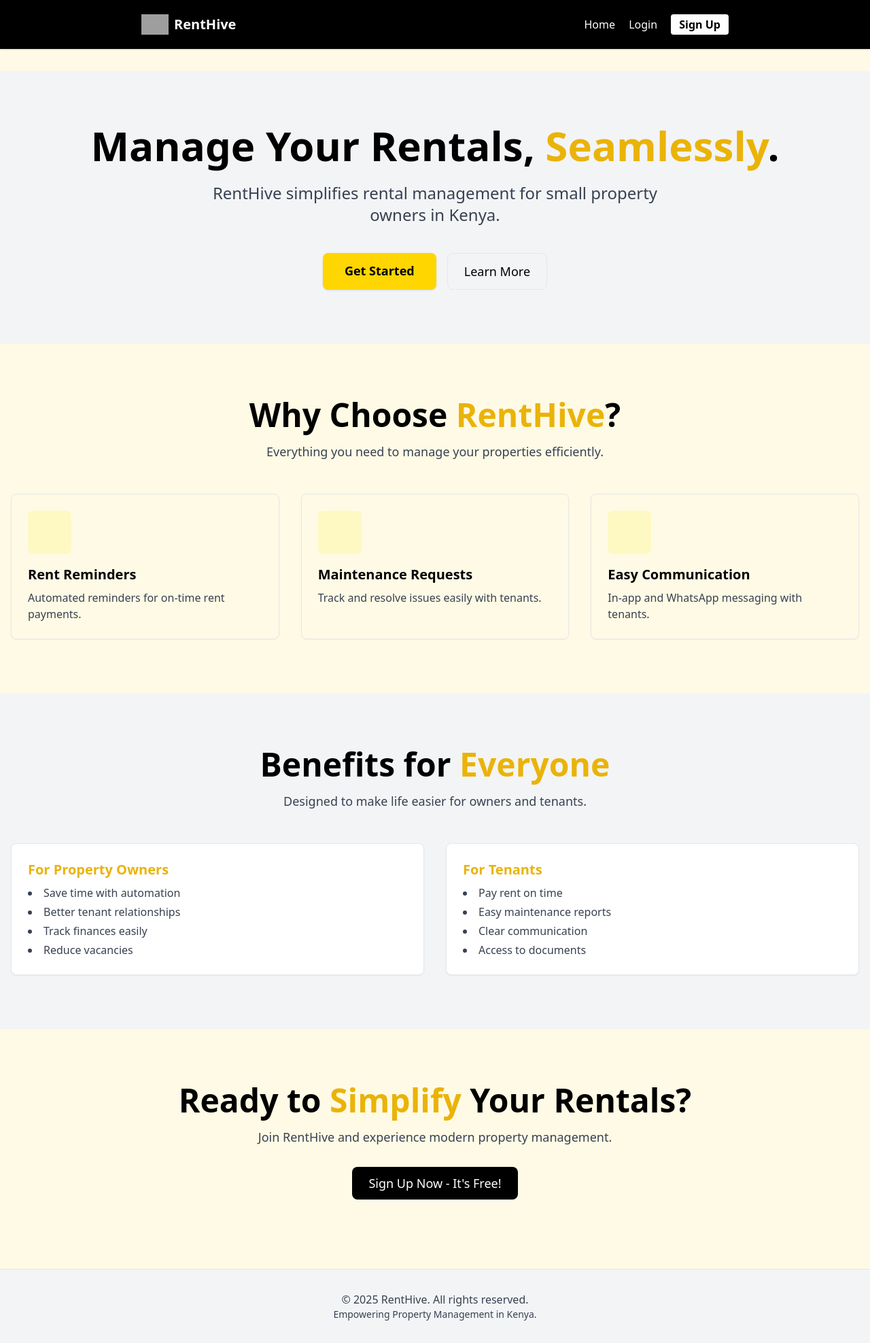
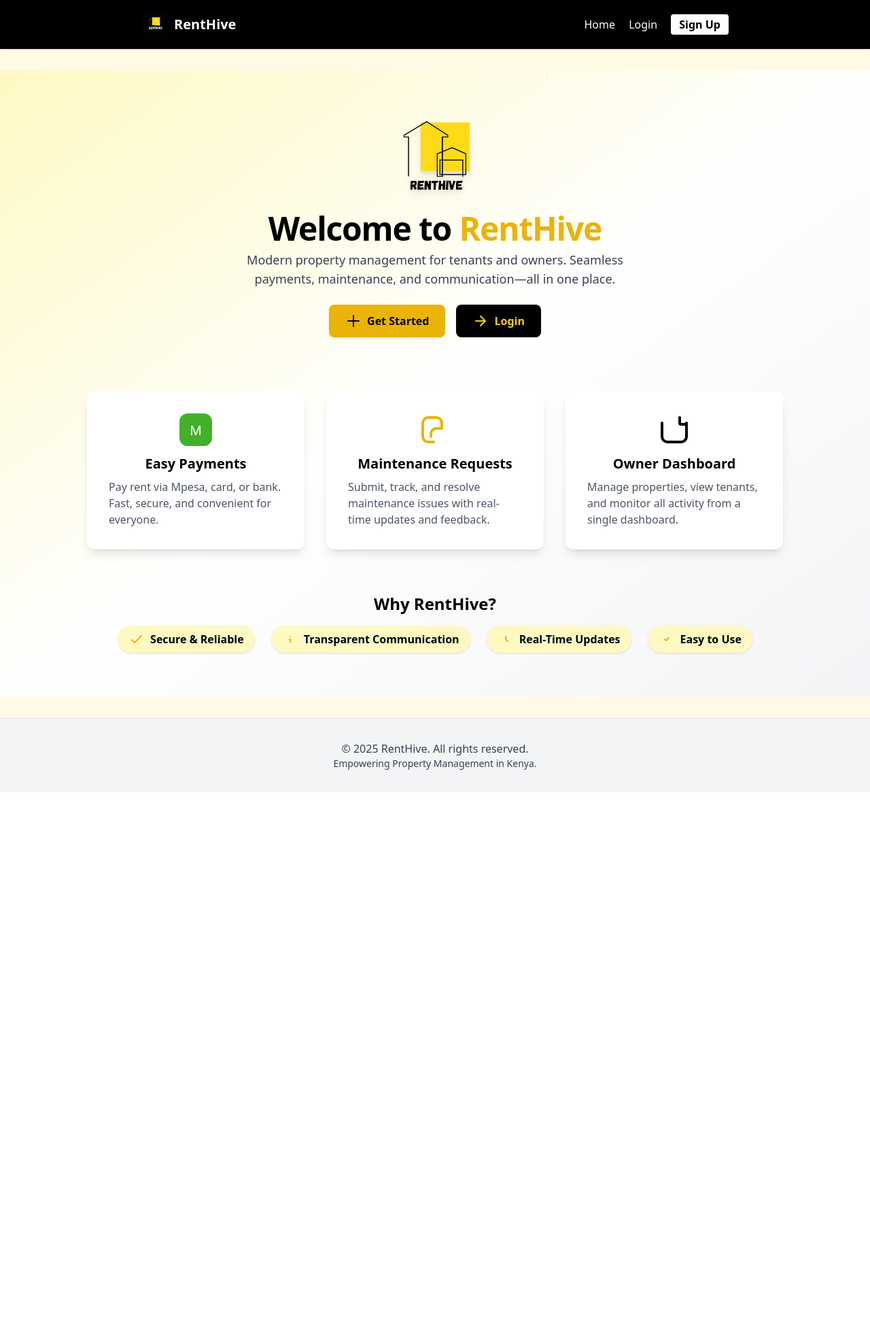
Before and after one commit to VictorMundia/RentHiveDev, a Django app: page / in a window 1280 px wide. Shown: the whole page at 68% size. After the commit the page ends 1132 px from the top, so only its background shows below. Run offline with Django 5.2, Linux system fonts and the light colour scheme; some libraries are stand-ins or nearby versions; grey boxes are pictures that could not be loaded.

Commit message:
Landing page and Icon

```diff
--- a/renthive/templates/landing.html
+++ b/renthive/templates/landing.html
@@ -31,7 +31,7 @@
     <nav class="bg-black shadow mb-8">
       <div class="max-w-4xl mx-auto px-4 py-4 flex items-center justify-between">
         <a href="/" class="flex items-center space-x-2">
-          <img src="{% static 'img/logo.png' %}" alt="RentHive Logo" class="h-10 w-10 object-contain" />
+          <img src="{% static 'img/RENTHIVE.png' %}" alt="RentHive Logo" class="h-10 w-10 object-contain" />
           <span class="text-xl font-bold text-white">RentHive</span>
         </a>
         <div class="space-x-4">
@@ -43,104 +43,61 @@
     </nav>
 
     <!-- Hero Section -->
-    <section class="py-20 text-center bg-gray-100">
-      <div class="container mx-auto px-4">
-        <h1 class="text-4xl font-bold sm:text-5xl md:text-6xl">
-          Manage Your Rentals, <span class="text-yellow-500">Seamlessly</span>.
-        </h1>
-        <p class="mt-6 max-w-2xl mx-auto text-lg text-gray-700 sm:text-xl md:text-2xl">
-          RentHive simplifies rental management for small property owners in Kenya.
-        </p>
-        <div class="mt-10 flex justify-center gap-4">
-          <a href="/users/register/" class="bg-primary text-black font-bold px-8 py-3 rounded-lg shadow hover:bg-black hover:text-primary transition text-lg">Get Started</a>
-          <a href="#features" class="px-6 py-3 border rounded-lg text-lg">Learn More</a>
+    <div class="min-h-[80vh] flex flex-col justify-center items-center bg-gradient-to-br from-yellow-100 via-white to-gray-100 py-16">
+      <div class="text-center mb-10">
+        <img src="{% static 'img/renthivebg2.png' %}" alt="RentHive Logo" class="mx-auto h-32 w-32 mb-4 drop-shadow-lg" />
+        <h1 class="text-5xl font-extrabold text-black mb-2 tracking-tight">Welcome to <span class="text-yellow-500">RentHive</span></h1>
+        <p class="text-lg text-gray-700 max-w-xl mx-auto mb-6">Modern property management for tenants and owners. Seamless payments, maintenance, and communication—all in one place.</p>
+        <div class="flex flex-wrap justify-center gap-4 mt-6">
+          <a href="{% url 'users:register' %}" class="bg-yellow-500 text-black px-6 py-3 rounded-lg font-bold shadow hover:bg-yellow-600 transition flex items-center gap-2">
+            <svg class="w-6 h-6" fill="none" stroke="currentColor" stroke-width="2" viewBox="0 0 24 24"><path stroke-linecap="round" stroke-linejoin="round" d="M12 4v16m8-8H4"/></svg>
+            Get Started
+          </a>
+          <a href="{% url 'login' %}" class="bg-black text-yellow-400 px-6 py-3 rounded-lg font-bold shadow hover:bg-gray-900 transition flex items-center gap-2">
+            <svg class="w-6 h-6" fill="none" stroke="currentColor" stroke-width="2" viewBox="0 0 24 24"><path stroke-linecap="round" stroke-linejoin="round" d="M5 12h14M12 5l7 7-7 7"/></svg>
+            Login
+          </a>
         </div>
       </div>
-    </section>
-
-    <!-- Features Section -->
-    <section id="features" class="py-20">
-      <div class="container mx-auto px-4">
-        <div class="text-center mb-12">
-          <h2 class="text-3xl font-bold sm:text-4xl md:text-5xl">
-            Why Choose <span class="text-yellow-500">RentHive</span>?
-          </h2>
-          <p class="mt-4 max-w-xl mx-auto text-lg text-gray-700">
-            Everything you need to manage your properties efficiently.
-          </p>
+      <div class="grid grid-cols-1 md:grid-cols-3 gap-8 mt-10 max-w-5xl w-full">
+        <div class="bg-white rounded-xl shadow-lg p-8 flex flex-col items-center hover:scale-105 transition">
+          <img src="{% static 'img/mpesa.svg' %}" alt="Mpesa" class="h-12 w-12 mb-3" />
+          <h3 class="text-xl font-bold text-black mb-2">Easy Payments</h3>
+          <p class="text-gray-600">Pay rent via Mpesa, card, or bank. Fast, secure, and convenient for everyone.</p>
         </div>
-        <div class="grid grid-cols-1 gap-8 md:grid-cols-2 lg:grid-cols-3">
-          <div class="p-6 border rounded-lg shadow-sm hover:shadow-lg transition">
-            <div class="flex items-center justify-center mb-4 h-16 w-16 rounded-lg bg-yellow-100 text-yellow-600">
-              <i class="ph ph-calendar-check text-2xl"></i>
-            </div>
-            <h3 class="text-xl font-semibold mb-2">Rent Reminders</h3>
-            <p class="text-gray-700">Automated reminders for on-time rent payments.</p>
+        <div class="bg-white rounded-xl shadow-lg p-8 flex flex-col items-center hover:scale-105 transition">
+          <svg class="h-12 w-12 mb-3 text-yellow-500" fill="none" stroke="currentColor" stroke-width="2" viewBox="0 0 24 24"><path stroke-linecap="round" stroke-linejoin="round" d="M9 17v-2a4 4 0 014-4h4m0 0V7a4 4 0 00-4-4H7a4 4 0 00-4 4v10a4 4 0 004 4h4"/></svg>
+          <h3 class="text-xl font-bold text-black mb-2">Maintenance Requests</h3>
+          <p class="text-gray-600">Submit, track, and resolve maintenance issues with real-time updates and feedback.</p>
+        </div>
+        <div class="bg-white rounded-xl shadow-lg p-8 flex flex-col items-center hover:scale-105 transition">
+          <svg class="h-12 w-12 mb-3 text-black" fill="none" stroke="currentColor" stroke-width="2" viewBox="0 0 24 24"><path stroke-linecap="round" stroke-linejoin="round" d="M3 7v10a4 4 0 004 4h10a4 4 0 004-4V7"/><path stroke-linecap="round" stroke-linejoin="round" d="M16 3v4a1 1 0 001 1h4"/></svg>
+          <h3 class="text-xl font-bold text-black mb-2">Owner Dashboard</h3>
+          <p class="text-gray-600">Manage properties, view tenants, and monitor all activity from a single dashboard.</p>
+        </div>
+      </div>
+      <div class="mt-16 text-center">
+        <h2 class="text-2xl font-bold mb-2 text-black">Why RentHive?</h2>
+        <div class="flex flex-wrap justify-center gap-6 mt-4">
+          <div class="flex items-center gap-2 bg-yellow-100 px-4 py-2 rounded-full shadow">
+            <svg class="w-6 h-6 text-yellow-500" fill="none" stroke="currentColor" stroke-width="2" viewBox="0 0 24 24"><path stroke-linecap="round" stroke-linejoin="round" d="M5 13l4 4L19 7"/></svg>
+            <span class="font-semibold text-black">Secure & Reliable</span>
           </div>
-          <div class="p-6 border rounded-lg shadow-sm hover:shadow-lg transition">
-            <div class="flex items-center justify-center mb-4 h-16 w-16 rounded-lg bg-yellow-100 text-yellow-600">
-              <i class="ph ph-tools text-2xl"></i>
-            </div>
-            <h3 class="text-xl font-semibold mb-2">Maintenance Requests</h3>
-            <p class="text-gray-700">Track and resolve issues easily with tenants.</p>
+          <div class="flex items-center gap-2 bg-yellow-100 px-4 py-2 rounded-full shadow">
+            <svg class="w-6 h-6 text-yellow-500" fill="none" stroke="currentColor" stroke-width="2" viewBox="0 0 24 24"><path stroke-linecap="round" stroke-linejoin="round" d="M13 16h-1v-4h-1m1-4h.01"/></svg>
+            <span class="font-semibold text-black">Transparent Communication</span>
           </div>
-          <div class="p-6 border rounded-lg shadow-sm hover:shadow-lg transition">
-            <div class="flex items-center justify-center mb-4 h-16 w-16 rounded-lg bg-yellow-100 text-yellow-600">
-              <i class="ph ph-chat-circle-dots text-2xl"></i>
-            </div>
-            <h3 class="text-xl font-semibold mb-2">Easy Communication</h3>
-            <p class="text-gray-700">In-app and WhatsApp messaging with tenants.</p>
+          <div class="flex items-center gap-2 bg-yellow-100 px-4 py-2 rounded-full shadow">
+            <svg class="w-6 h-6 text-yellow-500" fill="none" stroke="currentColor" stroke-width="2" viewBox="0 0 24 24"><path stroke-linecap="round" stroke-linejoin="round" d="M12 8v4l3 3"/></svg>
+            <span class="font-semibold text-black">Real-Time Updates</span>
+          </div>
+          <div class="flex items-center gap-2 bg-yellow-100 px-4 py-2 rounded-full shadow">
+            <svg class="w-6 h-6 text-yellow-500" fill="none" stroke="currentColor" stroke-width="2" viewBox="0 0 24 24"><path stroke-linecap="round" stroke-linejoin="round" d="M9 12l2 2 4-4"/></svg>
+            <span class="font-semibold text-black">Easy to Use</span>
           </div>
         </div>
       </div>
-    </section>
-
-    <!-- Benefits Section -->
-    <section id="benefits" class="py-20 bg-gray-100">
-      <div class="container mx-auto px-4 text-center">
-        <h2 class="text-3xl font-bold sm:text-4xl md:text-5xl">
-          Benefits for <span class="text-yellow-500">Everyone</span>
-        </h2>
-        <p class="mt-4 max-w-xl mx-auto text-lg text-gray-700 mb-12">
-          Designed to make life easier for owners and tenants.
-        </p>
-        <div class="grid grid-cols-1 md:grid-cols-2 gap-8 text-left">
-          <div class="p-6 border rounded-lg shadow-sm bg-white">
-            <h3 class="text-xl font-semibold mb-2 text-yellow-500">For Property Owners</h3>
-            <ul class="list-disc list-inside space-y-1 text-gray-700">
-              <li>Save time with automation</li>
-              <li>Better tenant relationships</li>
-              <li>Track finances easily</li>
-              <li>Reduce vacancies</li>
-            </ul>
-          </div>
-          <div class="p-6 border rounded-lg shadow-sm bg-white">
-            <h3 class="text-xl font-semibold mb-2 text-yellow-500">For Tenants</h3>
-            <ul class="list-disc list-inside space-y-1 text-gray-700">
-              <li>Pay rent on time</li>
-              <li>Easy maintenance reports</li>
-              <li>Clear communication</li>
-              <li>Access to documents</li>
-            </ul>
-          </div>
-        </div>
-      </div>
-    </section>
-
-    <!-- Call to Action -->
-    <section class="py-20">
-      <div class="container mx-auto px-4 text-center">
-        <h2 class="text-3xl font-bold sm:text-4xl md:text-5xl">
-          Ready to <span class="text-yellow-500">Simplify</span> Your Rentals?
-        </h2>
-        <p class="mt-4 max-w-xl mx-auto text-lg text-gray-700">
-          Join RentHive and experience modern property management.
-        </p>
-        <div class="mt-10">
-            <a href="/users/register/" class="px-6 py-3 bg-black text-white rounded-lg text-lg">Sign Up Now - It's Free!</a>
-        </div>
-      </div>
-    </section>
+    </div>
 
     <!-- Footer -->
     <footer class="py-8 border-t text-center text-gray-700 bg-gray-100 mt-8">
```
Also changed, not shown: renthive/static/img/renthivebg2.png (added).
